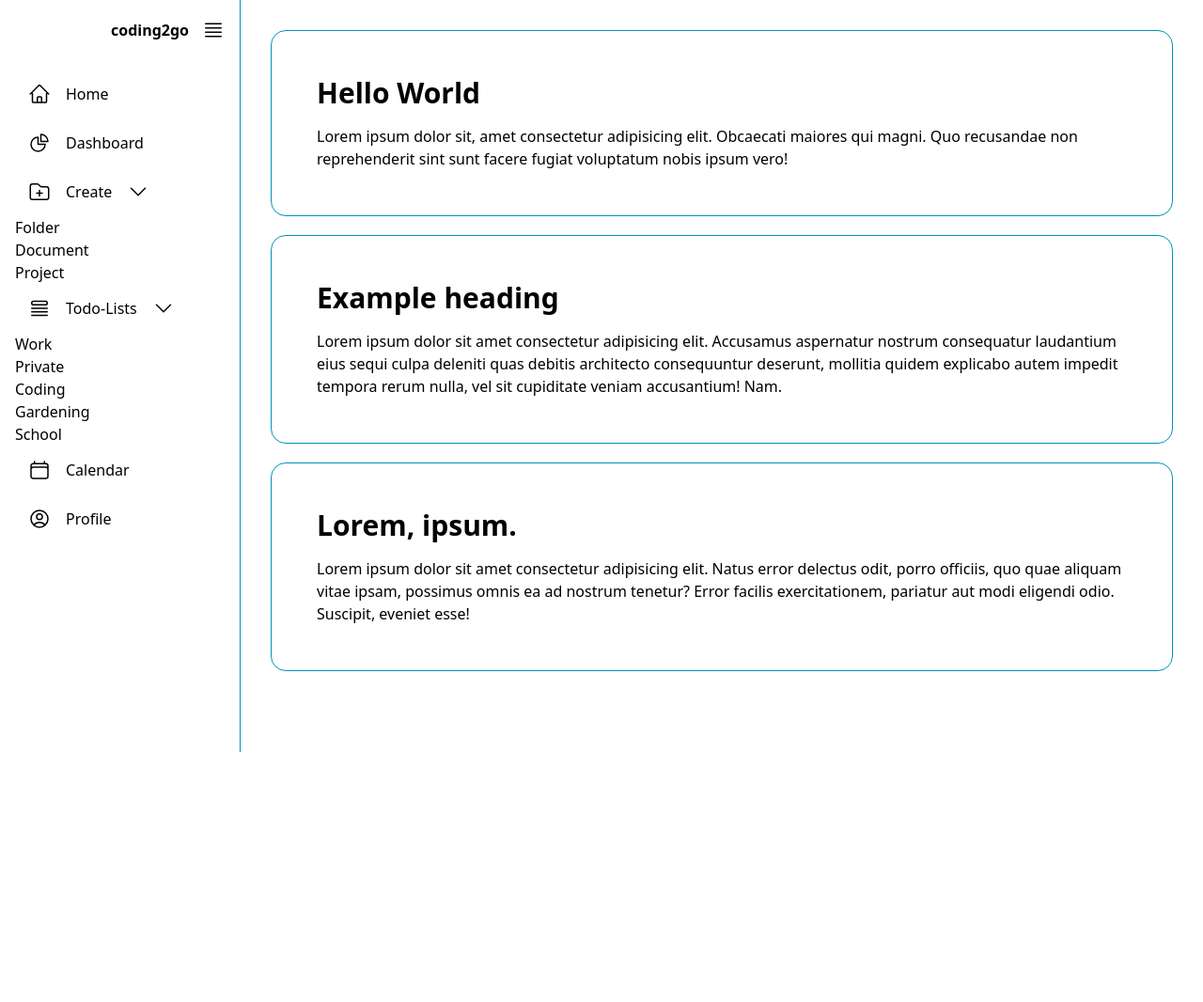
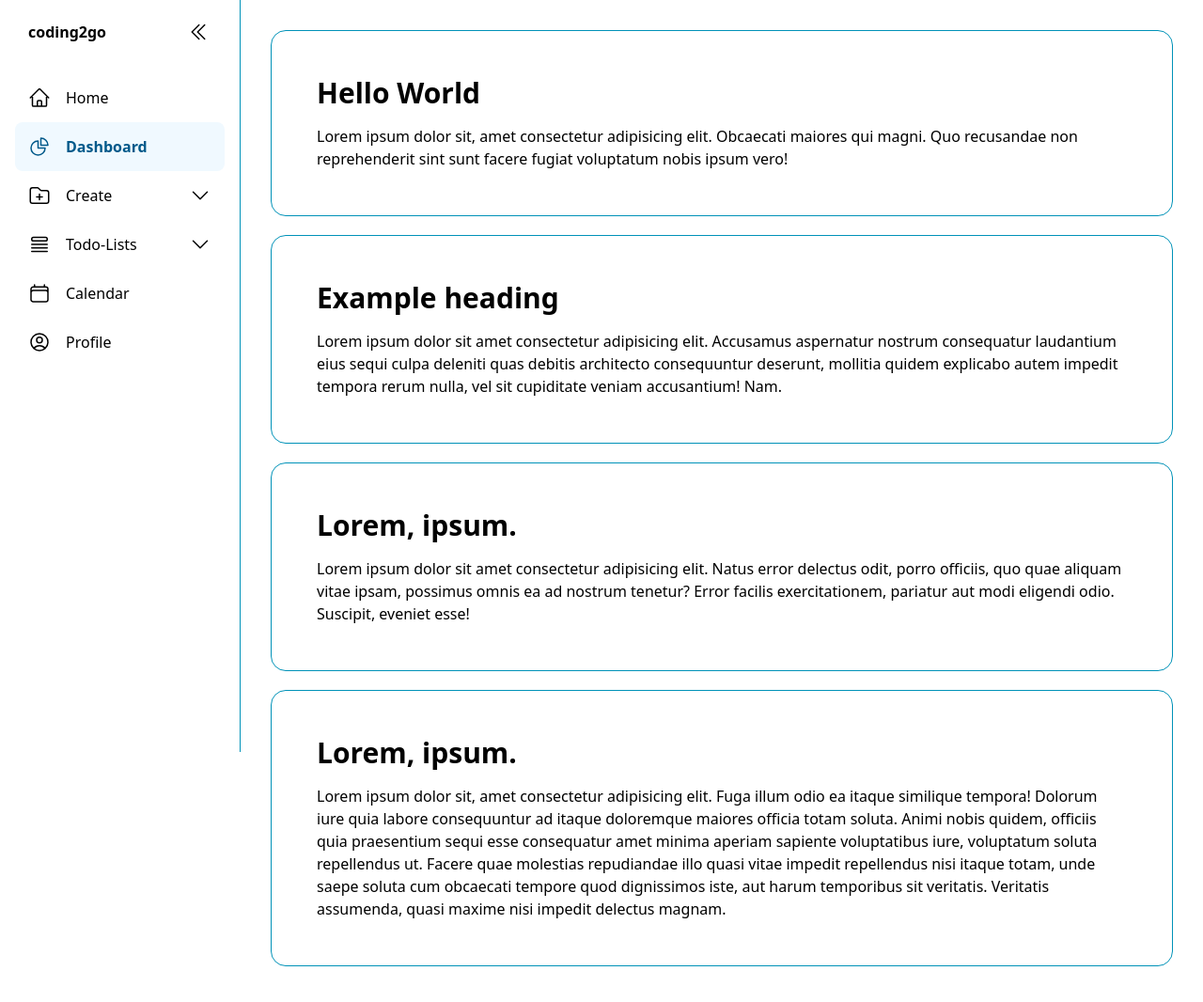
Before and after one commit to andyygit/tailwind, a website: page index.html in a window 1280 px wide. Shown: the whole page at 94% size. Before the commit the page ends 800 px from the top, so only its background shows below. Drawn offline with nearby package versions, Linux system fonts and the light colour scheme; files that its build step writes are made by us from their sources.

Commit message:
Add files via upload

```diff
--- a/css/src.css
+++ b/css/src.css
@@ -1 +1,52 @@
 @import 'tailwindcss';
+
+#sidebar svg {
+  @apply shrink-0 transition-transform duration-300 ease-in-out;
+}
+
+#sidebar li span {
+  @apply grow-1 text-nowrap overflow-hidden hover:text-wrap;
+}
+
+#toggle-btn {
+  @apply ml-auto p-4 border-0 rounded-lg bg-none;
+}
+
+#toggle-btn svg {
+  @apply transition-transform duration-150 ease-out;
+}
+
+.menulink,
+.logo {
+  @apply rounded-lg p-3.5 flex items-center gap-4;
+}
+
+.menulink.rotate svg:last-child,
+#toggle-btn.rotate svg:last-child {
+  @apply rotate-180;
+}
+
+.menulink,
+#toggle-btn {
+  @apply cursor-pointer hover:bg-gray-100 hover:text-sky-700;
+}
+
+.activeMenuItem a {
+  @apply bg-sky-50 font-bold text-sky-800;
+}
+
+.subMenu {
+  @apply grid grid-rows-[0fr] transition-all duration-300 ease-in-out;
+}
+
+.subMenu div {
+  @apply overflow-hidden;
+}
+
+.subMenu a {
+  @apply pl-8;
+}
+
+.subMenu.show {
+  @apply grid-rows-[1fr];
+}
--- a/index.html
+++ b/index.html
@@ -5,6 +5,7 @@
     <meta name="viewport" content="width=device-width, initial-scale=1.0" />
     <title>Tailwind playground</title>
     <link rel="stylesheet" href="css/dist.css" />
+    <script src="js/index.js" defer></script>
   </head>
   <body class="grid grid-cols-[auto_1fr]">
     <!-- <div class="flex flex-col md:flex-row justify-center">
@@ -20,11 +21,11 @@
         m-2 p-2 border border-gray-800 font-medium text-lg
       </div>
     </div> -->
-    <nav id="sidebar" class="h-screen w-3xs py-1.5 px-4 border-r border-cyan-600">
+    <nav id="sidebar" class="sticky top-0 self-start h-screen w-3xs py-1.5 px-4 border-r border-cyan-600">
       <ul>
         <li class="flex justify-end mb-4">
-          <span class="rounded-lg p-3.5 flex items-center gap-4 font-semibold">coding2go</span>
-          <button id="toggle-btn">
+          <span class="logo font-semibold">coding2go</span>
+          <button id="toggle-btn" onclick="toggleSideBar()">
             <svg
               xmlns="http://www.w3.org/2000/svg"
               fill="none"
@@ -36,13 +37,13 @@
               <path
                 stroke-linecap="round"
                 stroke-linejoin="round"
-                d="M3.75 5.25h16.5m-16.5 4.5h16.5m-16.5 4.5h16.5m-16.5 4.5h16.5"
+                d="m18.75 4.5-7.5 7.5 7.5 7.5m-6-15L5.25 12l7.5 7.5"
               />
             </svg>
           </button>
         </li>
         <li>
-          <a href="#" class="rounded-lg p-3.5 flex items-center gap-4">
+          <a href="#" class="menulink">
             <svg
               xmlns="http://www.w3.org/2000/svg"
               fill="none"
@@ -61,8 +62,8 @@
             <span>Home</span>
           </a>
         </li>
-        <li>
-          <a href="#" class="rounded-lg p-3.5 flex items-center gap-4">
+        <li class="activeMenuItem">
+          <a href="#" class="menulink">
             <svg
               xmlns="http://www.w3.org/2000/svg"
               fill="none"
@@ -79,7 +80,7 @@
           </a>
         </li>
         <li>
-          <button class="rounded-lg p-3.5 flex items-center gap-4 w-full text-left bg-none border-none">
+          <button class="menulink w-full text-left bg-none border-none" onclick="toggleSubMenu(this)">
             <svg
               xmlns="http://www.w3.org/2000/svg"
               fill="none"
@@ -107,14 +108,16 @@
               <path stroke-linecap="round" stroke-linejoin="round" d="m19.5 8.25-7.5 7.5-7.5-7.5" />
             </svg>
           </button>
-          <ul>
+          <ul class="subMenu">
+            <div>
               <li><a href="#">Folder</a></li>
               <li><a href="#">Document</a></li>
               <li><a href="#">Project</a></li>
+            </div>
           </ul>
         </li>
         <li>
-          <button class="rounded-lg p-3.5 flex items-center gap-4">
+          <button class="menulink w-full text-left bg-none border-none" onclick="toggleSubMenu(this)">
             <svg
               xmlns="http://www.w3.org/2000/svg"
               fill="none"
@@ -142,16 +145,18 @@
               <path stroke-linecap="round" stroke-linejoin="round" d="m19.5 8.25-7.5 7.5-7.5-7.5" />
             </svg>
           </button>
-          <ul>
+          <ul class="subMenu">
+            <div>
               <li><a href="#">Work</a></li>
               <li><a href="#">Private</a></li>
               <li><a href="#">Coding</a></li>
               <li><a href="#">Gardening</a></li>
               <li><a href="#">School</a></li>
+            </div>
           </ul>
         </li>
         <li>
-          <a href="#" class="rounded-lg p-3.5 flex items-center gap-4">
+          <a href="#" class="menulink">
             <svg
               xmlns="http://www.w3.org/2000/svg"
               fill="none"
@@ -171,7 +176,7 @@
           </a>
         </li>
         <li>
-          <a href="#" class="rounded-lg p-3.5 flex items-center gap-4">
+          <a href="#" class="menulink">
             <svg
               xmlns="http://www.w3.org/2000/svg"
               fill="none"
@@ -216,6 +221,17 @@
           eligendi odio. Suscipit, eveniet esse!
         </p>
       </div>
+      <div class="container border border-cyan-600 rounded-2xl mb-5 p-12">
+        <h2 class="text-3xl font-bold mb-4">Lorem, ipsum.</h2>
+        <p>
+          Lorem ipsum dolor sit, amet consectetur adipisicing elit. Fuga illum odio ea itaque similique tempora! Dolorum
+          iure quia labore consequuntur ad itaque doloremque maiores officia totam soluta. Animi nobis quidem, officiis
+          quia praesentium sequi esse consequatur amet minima aperiam sapiente voluptatibus iure, voluptatum soluta
+          repellendus ut. Facere quae molestias repudiandae illo quasi vitae impedit repellendus nisi itaque totam, unde
+          saepe soluta cum obcaecati tempore quod dignissimos iste, aut harum temporibus sit veritatis. Veritatis
+          assumenda, quasi maxime nisi impedit delectus magnam.
+        </p>
+      </div>
     </main>
   </body>
 </html>
--- /dev/null
+++ b/js/index.js
@@ -0,0 +1,16 @@
+const toggleButton = document.getElementById('toggle-btn');
+const sideBar = document.getElementById('sidebar');
+
+const toggleSideBar = () => {
+  sideBar.classList.toggle('close');
+  toggleButton.classList.toggle('rotate');
+};
+
+/**
+ *
+ * @param {HTMLElement} btn
+ */
+const toggleSubMenu = (btn) => {
+  btn.nextElementSibling.classList.toggle('show');
+  btn.classList.toggle('rotate');
+};
```
Also changed, not shown: css/dist.css (added). Lines whose indentation alone changed are shown as unchanged.
